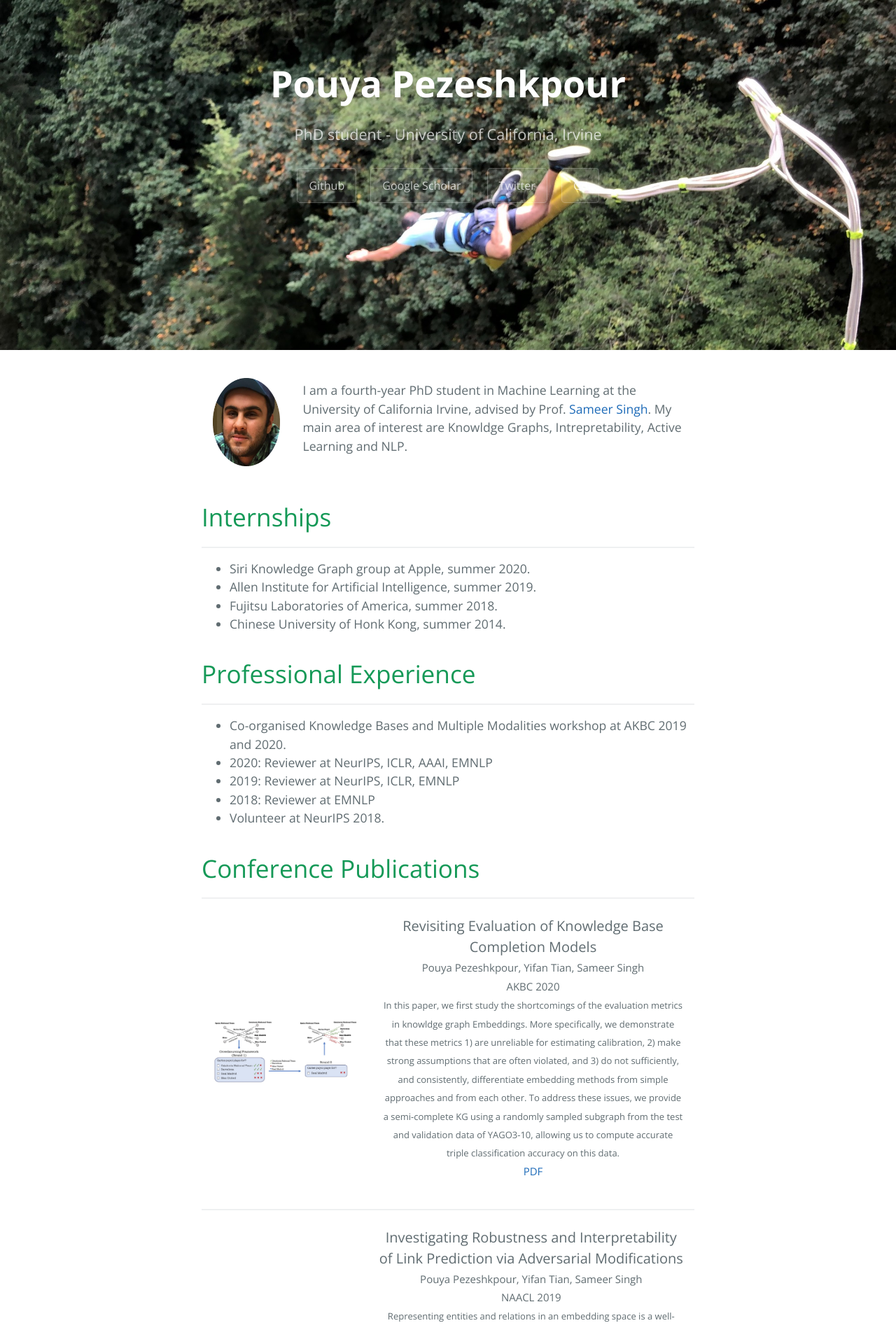
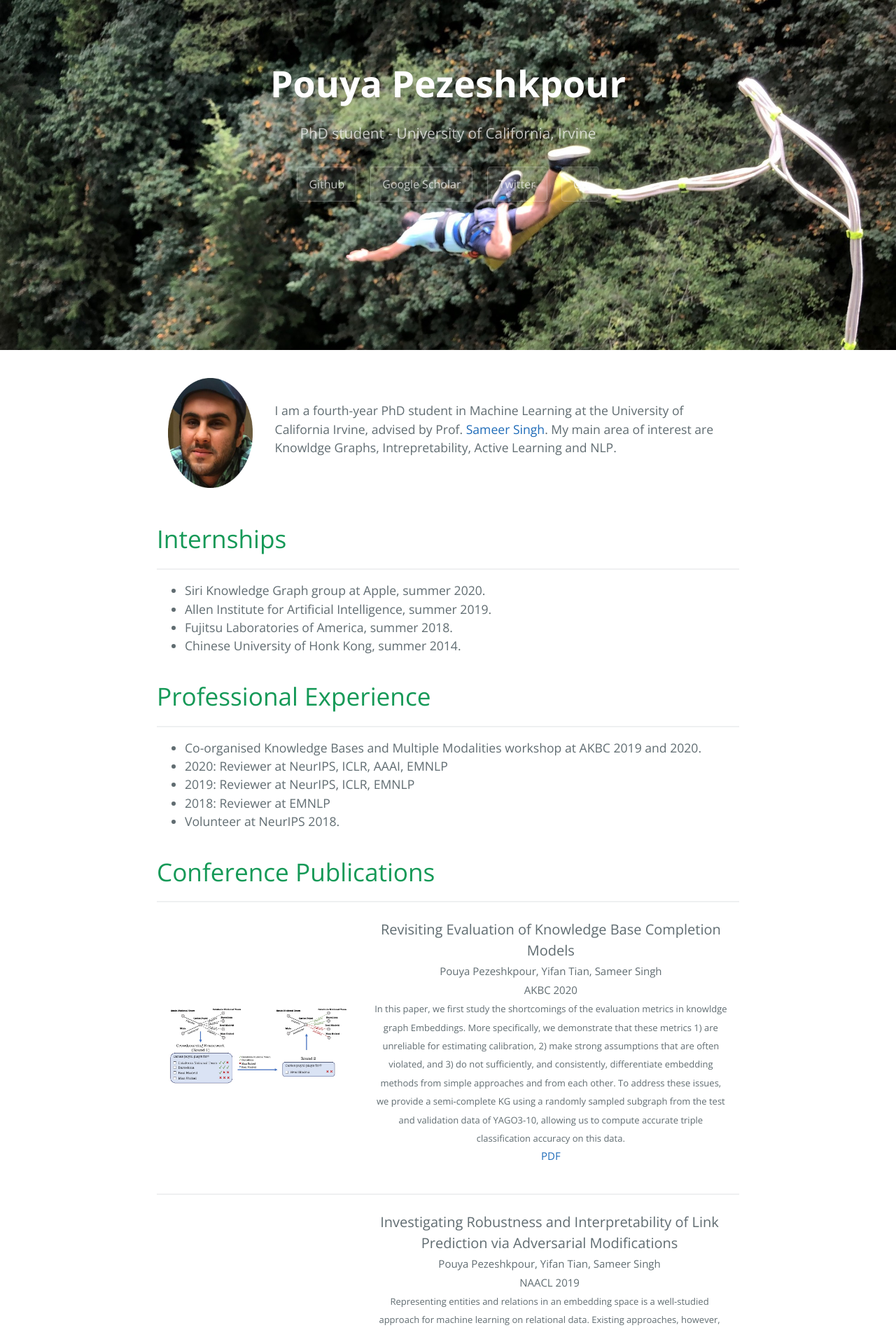
Before and after one commit to pouyapez/pouyapez.github.io, a Jekyll site: the page built from index.md, in a window 1280 px wide. Shown: the top 1900 px of the page at 70% size. Built offline with Jekyll 4.4.1, drawn with Linux system fonts in a browser that asks for light colours.

Commit message:
Update jekyll-theme-cayman.scss

```diff
--- a/_sass/jekyll-theme-cayman.scss
+++ b/_sass/jekyll-theme-cayman.scss
@@ -145,25 +145,25 @@
 
 .project-tagline {
   margin-bottom: 2rem;
-  font-weight: normal;
+  font-weight: 500;//normal;
   opacity: 0.7;
 
   @include large {
-    font-size: 1.35rem;
+    font-size: 1.3rem;
   }
 
   @include medium {
-    font-size: 1.25rem;
+    font-size: 1.2rem;
   }
 
   @include small {
-    font-size: 1.1rem;
+    font-size: 1.05rem;
   }
 }
 
 .main-content {
   word-wrap: break-word;
-  width: 70%;
+  width: 90%;
 
   :first-child {
     margin-top: 0;
```
